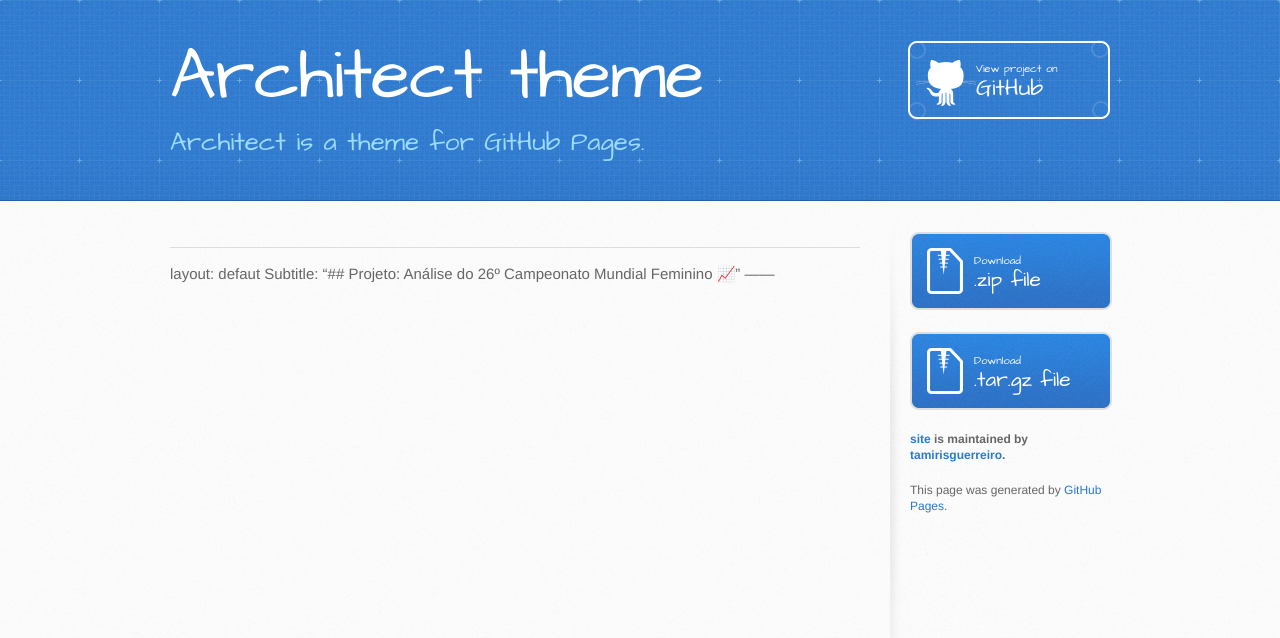
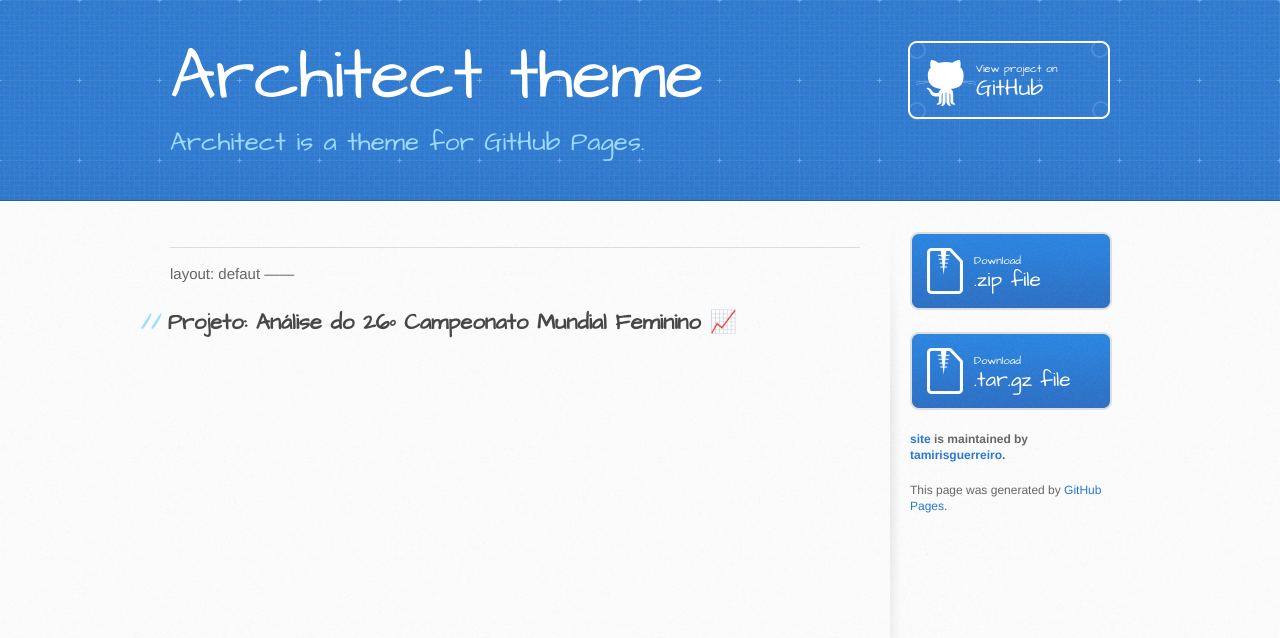
Before and after one commit to tamirisguerreiro/site, a Jekyll site: the page built from index.md, in a window 1280 px wide. Shown: the top 638 px of the page. Built offline with Jekyll 4.4.1, drawn with Linux system fonts in a browser that asks for light colours; our own code applies the rules of GitHub Pages for plain Markdown files; some of the changed lines change nothing that is shown.

Commit message:
Update index.md

```diff
--- a/index.md
+++ b/index.md
@@ -1,4 +1,4 @@
 ------
 layout: defaut
-Subtitle: "## Projeto: Análise do 26º Campeonato Mundial Feminino 📈"
 ------
+## Projeto: Análise do 26º Campeonato Mundial Feminino 📈
```
